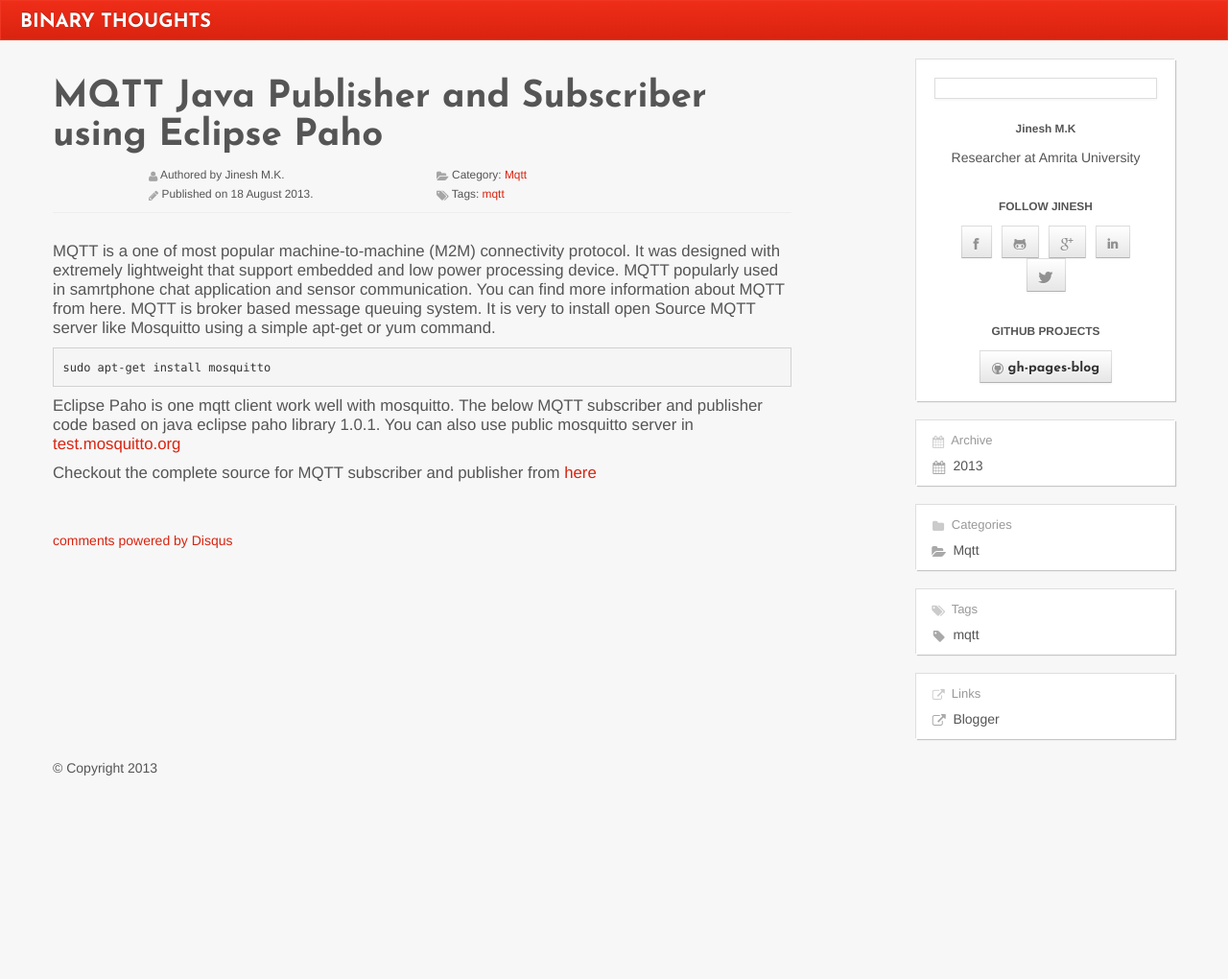
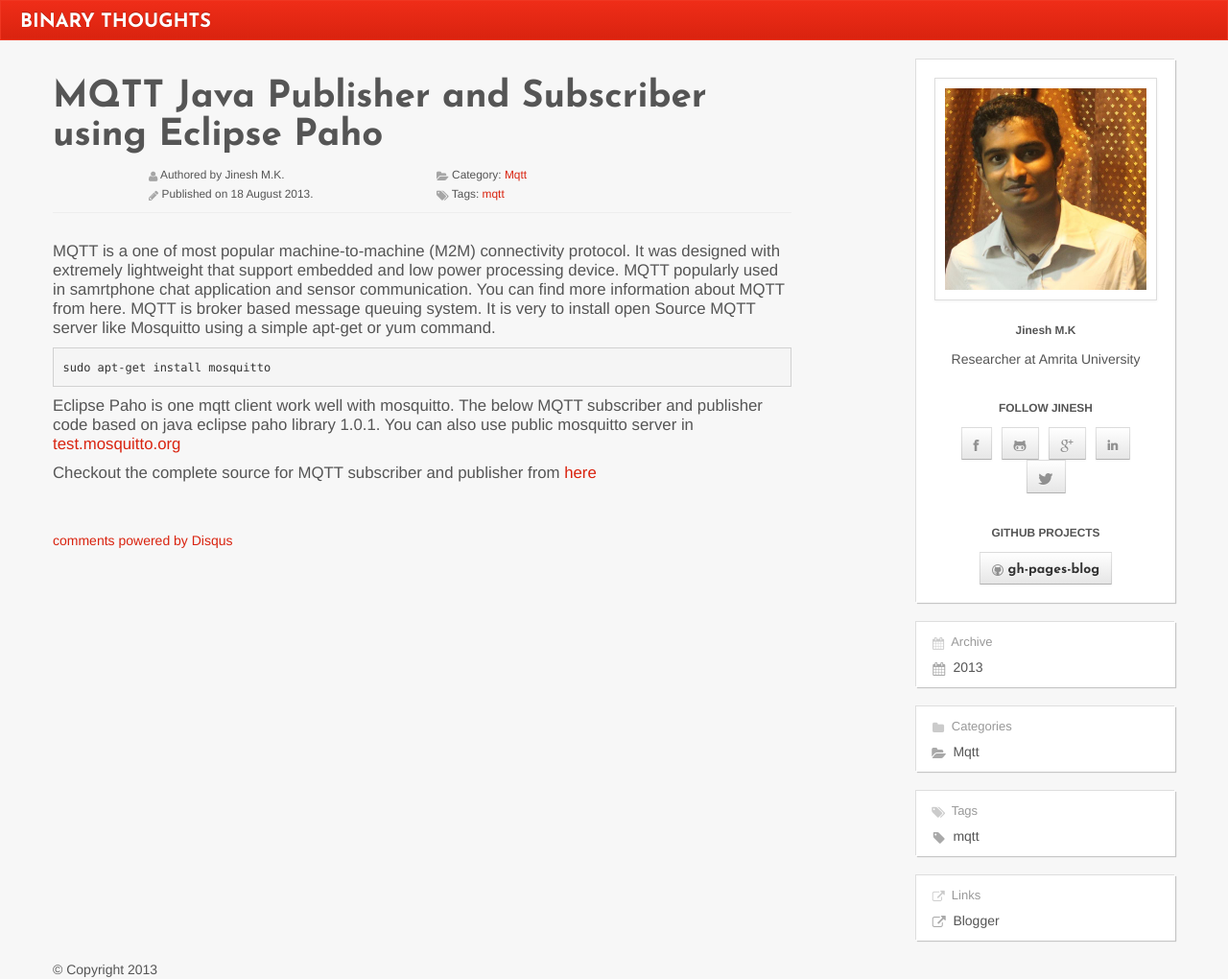
Before and after one commit to jineshmk/jineshmk.github.io, a Jekyll site: the page built from _posts/2013-08-18-mqtt-java-publisher-and-subscriber-using-eclipse-paho.md, in a window 1280 px wide. Shown: the whole page at 96% size. Built offline with Jekyll 4.4.1, drawn with Linux system fonts in a browser that asks for light colours; comment, search, counter and statistics services are not loaded; before the commit the page ends 900 px from its top, so only the background shows below that.

Commit message:
Picture change

```diff
--- a/_config.yml
+++ b/_config.yml
@@ -169,7 +169,7 @@
     enabled : true
     image :
       enabled : true
-      url : img/jinesh.jpg?s=200
+      url : http://jineshmk.github.io/img/jinesh.jpg?s=200
     content :
       enabled : true
     social_links :
@@ -518,7 +518,7 @@
     ttl : 300
   image :
     enabled : true
-    image :  img/jinesh.jpg?s=200
+    image :  http://jineshmk.github.io/img/jinesh.jpg?s=200
 
 
 # This determines whether Disqus is enabled or disabled for the comments
```
Also changed, not shown: 4 other files.
